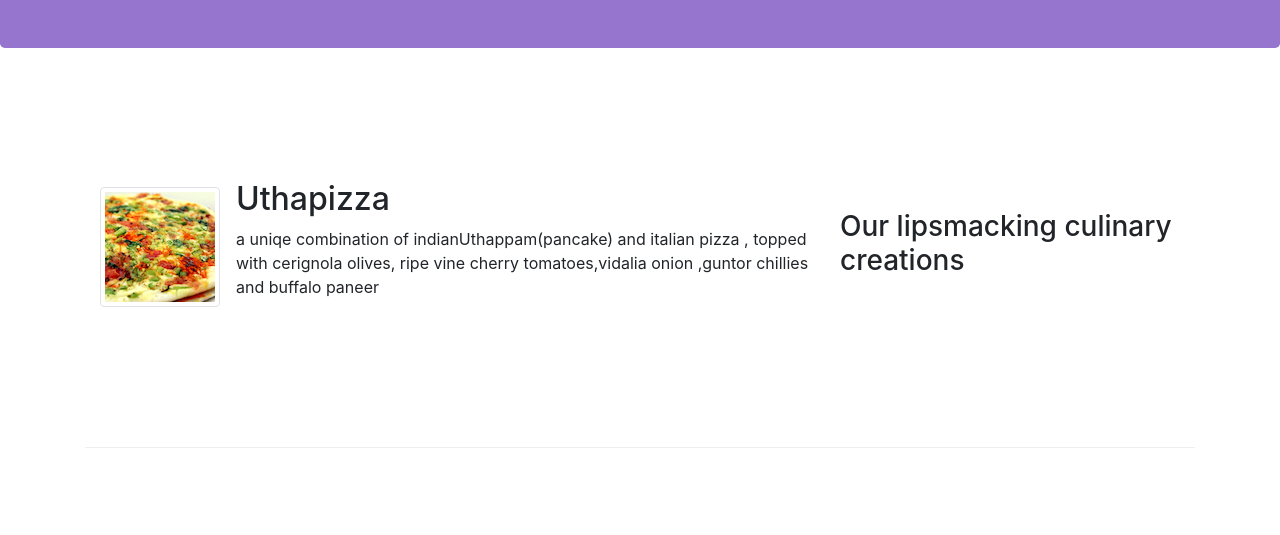
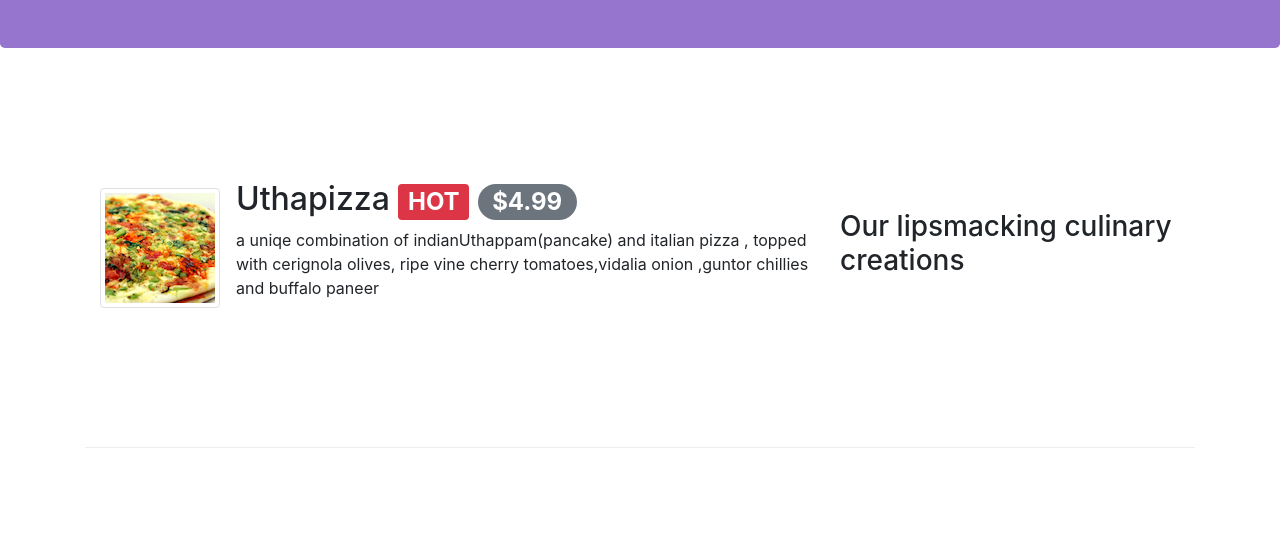
Before and after one commit to Ali-Zain1997/ConFusion, a website: page index.html in a window 1280 px wide. Shown: the part 265-800 px from the top of the page. Drawn offline with nearby package versions, Linux system fonts and the light colour scheme.

Commit message:
alerting users

```diff
--- a/index.html
+++ b/index.html
@@ -55,7 +55,7 @@
                 <div class="media">
                     <img class="d-flex mr-3 img-thumbnail align-self-center" src="img/uthappizza.png" alt="uthapizza">
                     <div class="media-body">
-                        <h2 class="mt-0">Uthapizza</h2>
+                        <h2 class="mt-0">Uthapizza <span class="badge badge-danger">HOT</span> <span class="badge badge-pill badge-secondary">$4.99</span></h2>
                         <p>a uniqe combination of indianUthappam(pancake) and italian pizza , topped with cerignola olives, ripe vine cherry tomatoes,vidalia onion ,guntor chillies and buffalo paneer</p>
                     </div>
                 </div>
```
